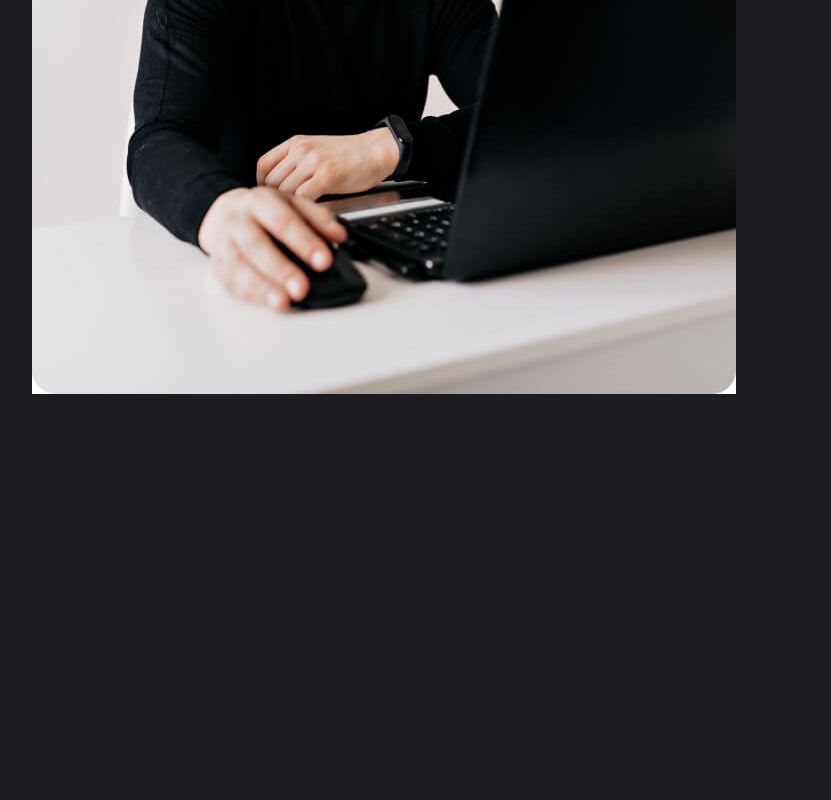
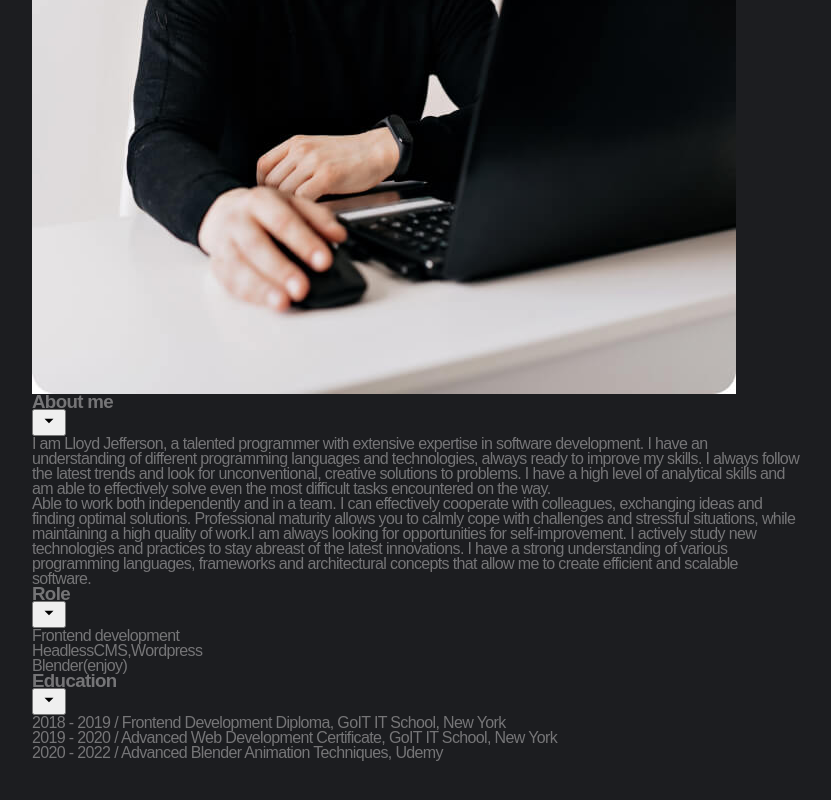
Before and after one commit to AnastasiiaDmytruk/Portfolio-js, a plain HTML site: page index.html in a window 1280 px wide. Shown: the part 1185-1985 px from the top of the page, without its empty margins (224-1055 px from the left). Before the commit the page ends 1619 px from the top, so only its background shows below. Drawn offline with Linux system fonts and the light colour scheme; files that its build step writes are made by us from their sources; files whose address does not match are found by name.

Commit message:
Deploying to gh-pages from @ AnastasiiaDmytruk/Portfolio-js@f0c51c009ac0e0fdfefca5dfa0684c29907e331f 🚀

```diff
--- a/index.html
+++ b/index.html
@@ -171,6 +171,84 @@
       />
     </picture>
   </div>
+
+  <!-- ACCORDION -->
+  <div class="about-accordion-container">
+    <div class="about-ac ac">
+      <div class="about-wrap">
+        <h3 class="about-subtitle ac-header">About me</h3>
+        <button class="about-ac-btn" type="button">
+          <svg class="about-btn-icon" width="18" height="18">
+            <use href="/vanilla-app-template/assets/icons-C-ZJ85ZB.svg#icon-arrow-down"></use>
+          </svg>
+        </button>
+      </div>
+
+      <div class="about-ac-panel ac-panel">
+        <p class="about-text">
+          I am Lloyd Jefferson, a talented programmer with extensive expertise
+          in software development. I have an understanding of different
+          programming languages and technologies, always ready to improve my
+          skills. I always follow the latest trends and look for unconventional,
+          creative solutions to problems. I have a high level of analytical
+          skills and am able to effectively solve even the most difficult tasks
+          encountered on the way.
+        </p>
+        <p class="about-text">
+          Able to work both independently and in a team. I can effectively
+          cooperate with colleagues, exchanging ideas and finding optimal
+          solutions. Professional maturity allows you to calmly cope with
+          challenges and stressful situations, while maintaining a high quality
+          of work.I am always looking for opportunities for self-improvement. I
+          actively study new technologies and practices to stay abreast of the
+          latest innovations. I have a strong understanding of various
+          programming languages, frameworks and architectural concepts that
+          allow me to create efficient and scalable software.
+        </p>
+      </div>
+    </div>
+    <div class="about-ac ac">
+      <div class="about-wrap">
+        <h3 class="about-subtitle ac-header">Role</h3>
+        <button class="about-ac-btn" type="button">
+          <svg class="about-btn-icon" width="18" height="18">
+            <use href="/vanilla-app-template/assets/icons-C-ZJ85ZB.svg#icon-arrow-down"></use>
+          </svg>
+        </button>
+      </div>
+
+      <div class="about-ac-panel ac-panel">
+        <ul class="about-role-list">
+          <li>Frontend development</li>
+          <li>HeadlessCMS,Wordpress</li>
+          <li>Blender(enjoy)</li>
+        </ul>
+      </div>
+    </div>
+    <div class="about-ac ac">
+      <div class="about-wrap">
+        <h3 class="about-subtitle ac-header">Education</h3>
+        <button class="about-ac-btn" type="button">
+          <svg class="about-btn-icon" width="18" height="18">
+            <use href="/vanilla-app-template/assets/icons-C-ZJ85ZB.svg#icon-arrow-down"></use>
+          </svg>
+        </button>
+      </div>
+
+      <div class="about-ac-panel ac-panel">
+        <ul class="about-education-list">
+          <li>
+            2018 - 2019 / Frontend Development Diploma, GoIT IT School, New York
+          </li>
+          <li>
+            2019 - 2020 / Advanced Web Development Certificate, GoIT IT School,
+            New York
+          </li>
+          <li>2020 - 2022 / Advanced Blender Animation Techniques, Udemy</li>
+        </ul>
+      </div>
+    </div>
+  </div>
 </section>
 
 
```
